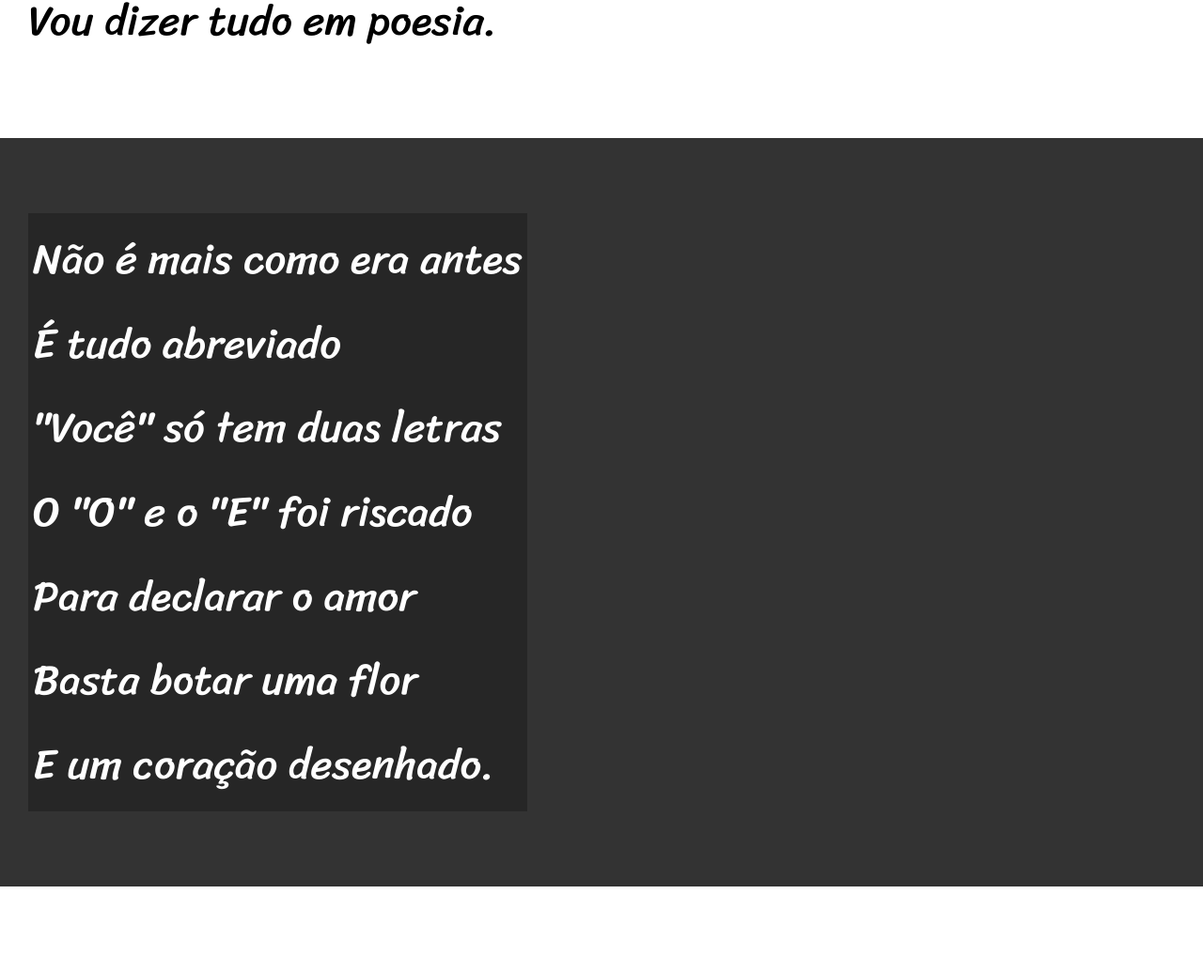
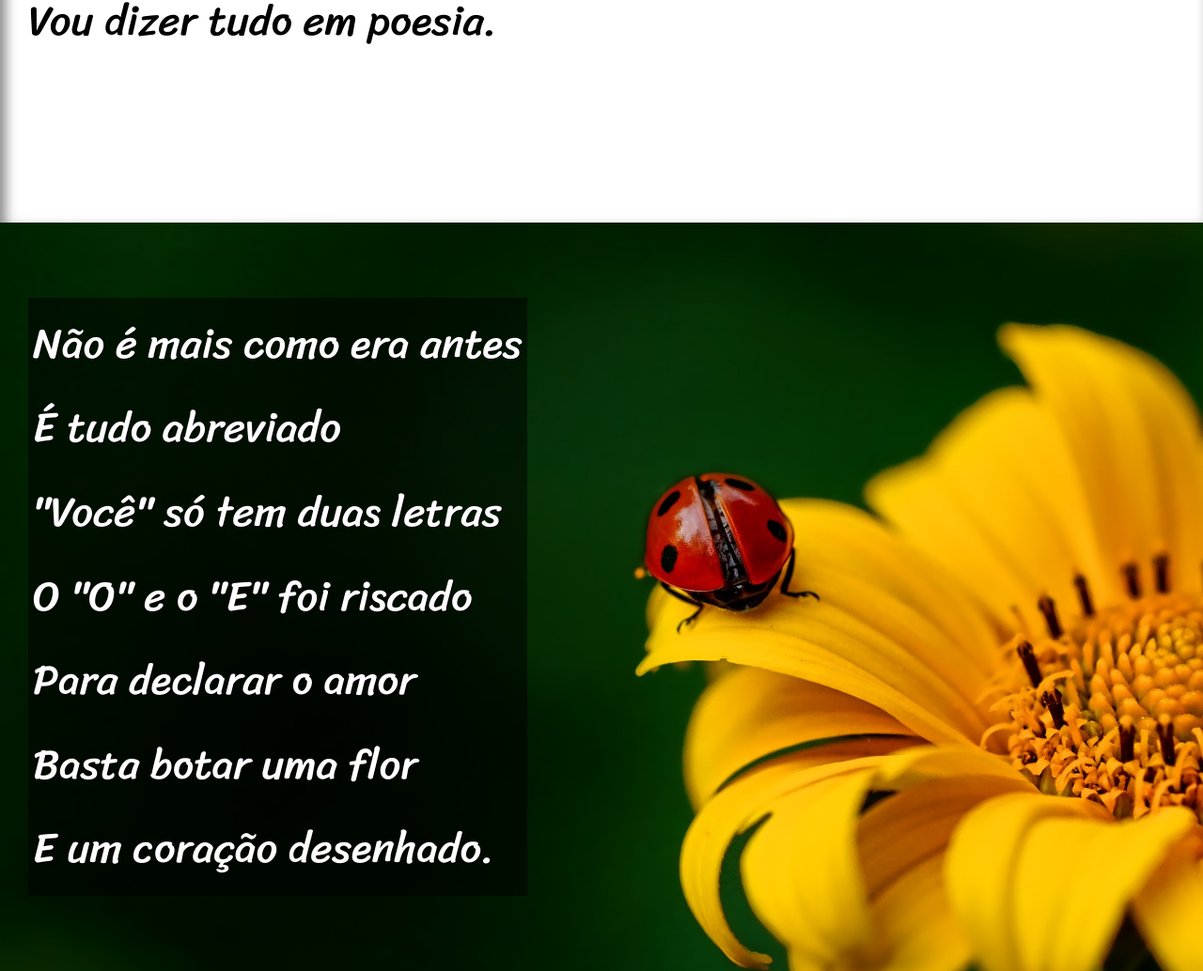
Before and after one commit to LucaTube/curso, a plain HTML site: page achiviments/exercicios/exChalenge.html in a window 1280 px wide. Shown: the part 950-1984 px from the top of the page at 94% size. Drawn offline with Linux system fonts and the light colour scheme.

Commit message:
FINALIZEI FINALMENTE

```diff
--- a/achiviments/exercicios/exChalenge.html
+++ b/achiviments/exercicios/exChalenge.html
@@ -29,7 +29,7 @@
         </p>
     </section>
 
-    <section class="img">
+    <section class="img" id="img01">
         <p>
             Não é mais como era antes <br>
             É tudo abreviado <br>
@@ -63,7 +63,7 @@
         </p>
     </section>
 
-    <section class="img">
+    <section class="img" id="img02">
         <p>
             Tenho saudade das cartas <br>
             Escritas com a própria mão <br>
--- a/achiviments/styles/estilos.css
+++ b/achiviments/styles/estilos.css
@@ -56,20 +56,37 @@ section {
     font-size: 3.5vw;
 }
 
+section > p {
+    padding-bottom: 2em;
+}
+
 .normal {
     background-color: white;
     color: black;
+    box-shadow: inset 6px 6px 13px 0px rgb(0, 0, 0, 0.473);
 }
 
 .img {
     background-color: rgb(51, 51, 51);
     color: white;
+    background-size: cover;
+    background-attachment: fixed;
+}
+
+#img01 {
+    background-image: url(/achiviments/imagens/background001.jpg);
+    background-position: right center;
+}
+
+#img02 {
+    background-image: url(/achiviments/imagens/background002.jpg);
 }
 
 section.img > p {
     display: inline-block;
     padding: 5px;
-    background-color: rgba(0, 0, 0, 0.253);
+    background-color: rgba(0, 0, 0, 0.514);
+    text-shadow: 1px 1px 0px black;
 }
 
 footer {
```
